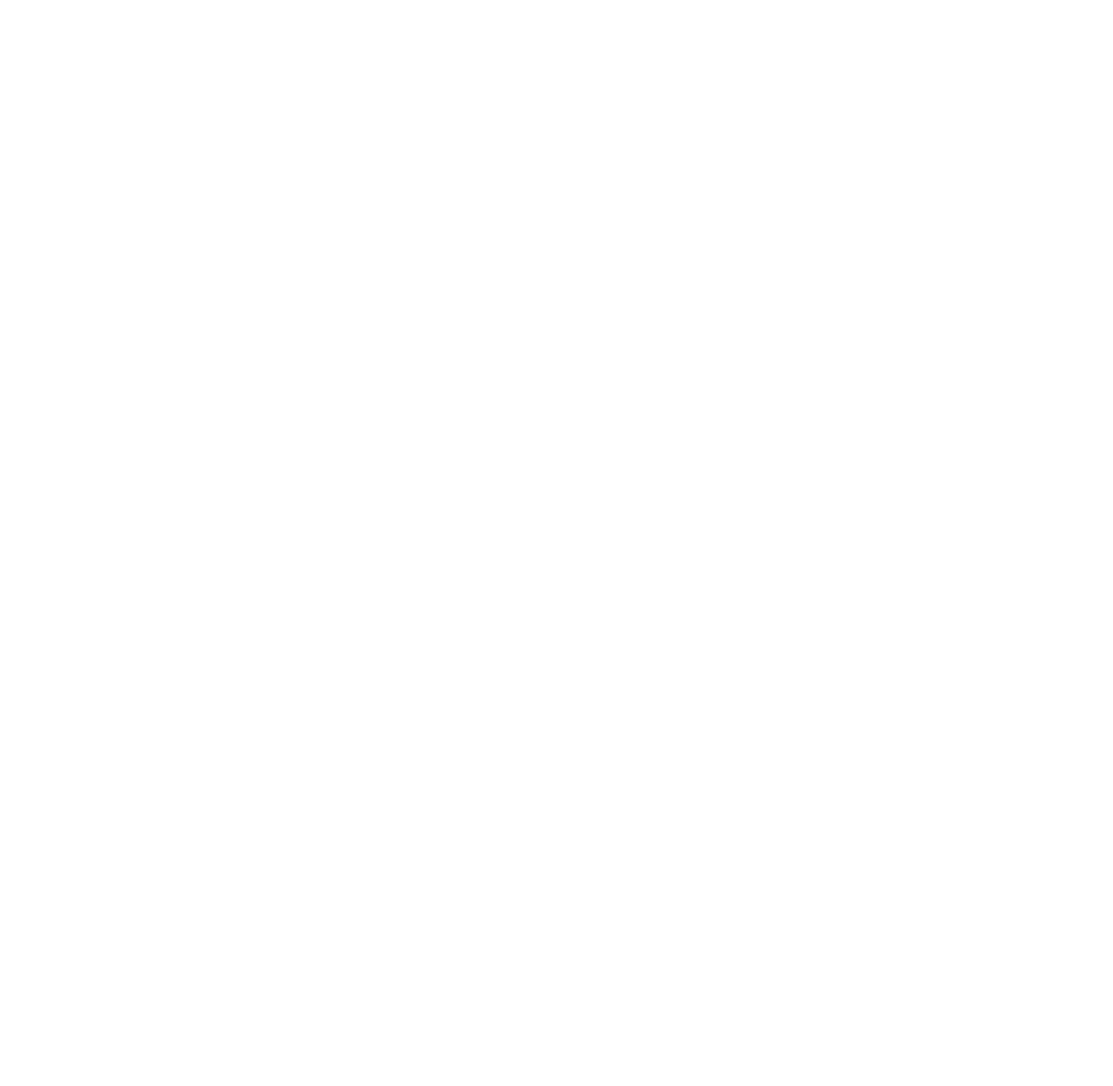
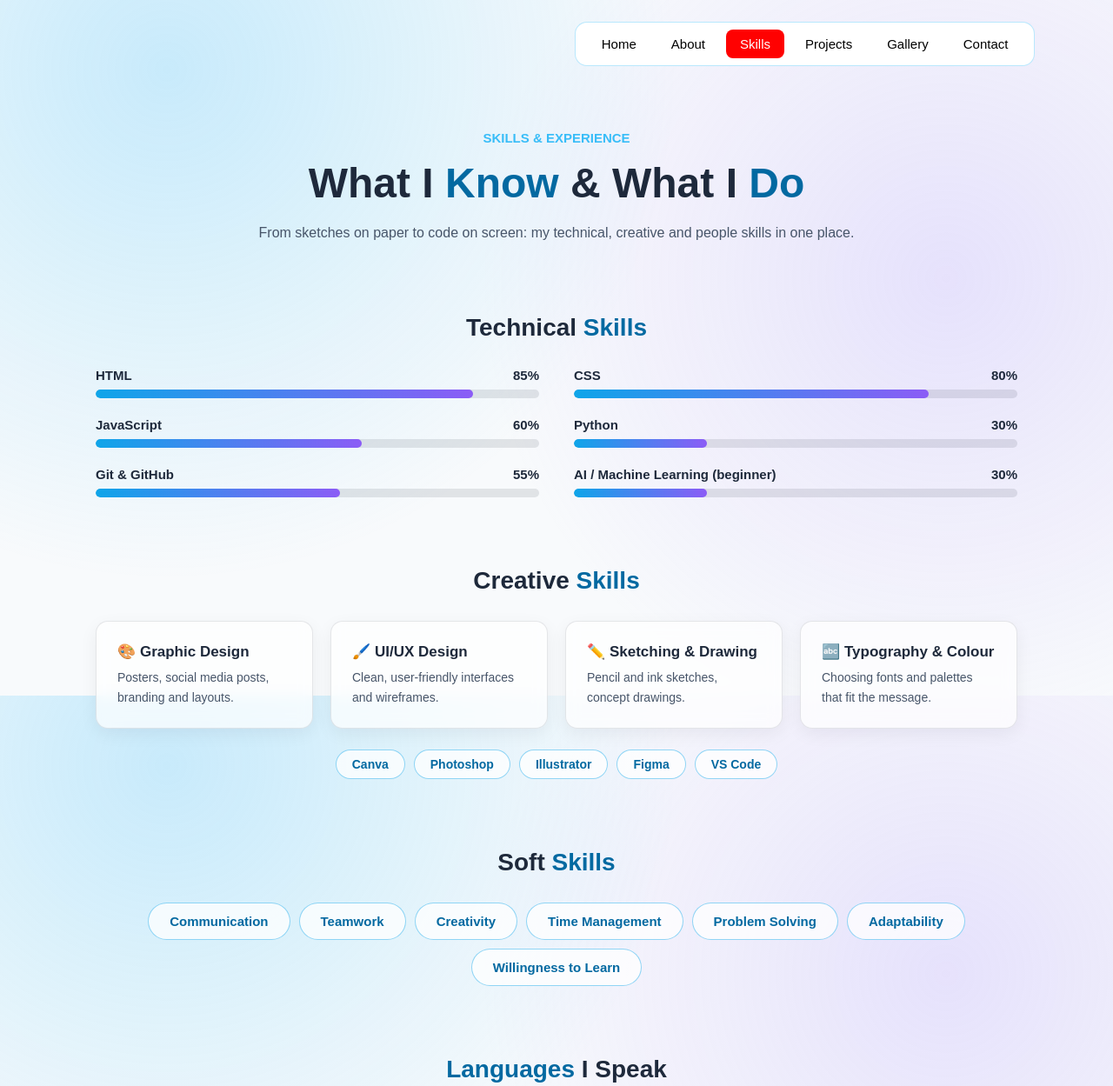
Before and after one commit to Deepak-Lamsal/My-Structured-Portfolio, a plain HTML site: page skills.html in a window 1280 px wide. Shown: the top 1249 px of the page at 87% size. Before the commit the page ends 800 px from the top, so only its background shows below. Drawn offline with Linux system fonts and the light colour scheme.

Commit message:
skills section started

```diff
--- a/skills.html
+++ b/skills.html
@@ -0,0 +1,121 @@
+<!DOCTYPE html>
+<html lang="en">
+<head>
+    <meta charset="UTF-8">
+    <meta name="viewport" content="width=device-width, initial-scale=1.0">
+    <title>Skills | Deepak Lamsal</title>
+    <link rel="stylesheet" href="style.css">
+</head>
+<body>
+
+<header>
+    <nav>
+        <a href="index.html">Home</a>
+        <a href="about.html">About</a>
+        <a href="skills.html" class="active">Skills</a>
+        <a href="projects.html">Projects</a>
+        <a href="gallery.html">Gallery</a>
+        <a href="contact.html">Contact</a>
+    </nav>
+</header>
+
+<main class="skills-page">
+
+    <!-- TITLE -->
+    <section class="skills-hero">
+        <p class="eyebrow">SKILLS & EXPERIENCE</p>
+        <h1>What I <span>Know</span> & What I <span>Do</span></h1>
+        <p>From sketches on paper to code on screen: my technical, creative and people skills in one place.</p>
+    </section>
+
+    <!-- TECHNICAL SKILLS -->
+    <section class="skills-block">
+        <h2>Technical <span>Skills</span></h2>
+        <div class="bars">
+            <div class="bar"><div class="bar-top"><span>HTML</span><span>85%</span></div><div class="track"><div class="fill" style="width:85%"></div></div></div>
+            <div class="bar"><div class="bar-top"><span>CSS</span><span>80%</span></div><div class="track"><div class="fill" style="width:80%"></div></div></div>
+            <div class="bar"><div class="bar-top"><span>JavaScript</span><span>60%</span></div><div class="track"><div class="fill" style="width:60%"></div></div></div>
+            <div class="bar"><div class="bar-top"><span>Python</span><span>30%</span></div><div class="track"><div class="fill" style="width:30%"></div></div></div>
+            <div class="bar"><div class="bar-top"><span>Git & GitHub</span><span>55%</span></div><div class="track"><div class="fill" style="width:55%"></div></div></div>
+            <div class="bar"><div class="bar-top"><span>AI / Machine Learning (beginner)</span><span>30%</span></div><div class="track"><div class="fill" style="width:30%"></div></div></div>
+        </div>
+    </section>
+
+    <!-- CREATIVE SKILLS -->
+    <section class="skills-block">
+        <h2>Creative <span>Skills</span></h2>
+        <div class="skill-cards">
+            <div class="skill-card"><h3>🎨 Graphic Design</h3><p>Posters, social media posts, branding and layouts.</p></div>
+            <div class="skill-card"><h3>🖌️ UI/UX Design</h3><p>Clean, user-friendly interfaces and wireframes.</p></div>
+            <div class="skill-card"><h3>✏️ Sketching & Drawing</h3><p>Pencil and ink sketches, concept drawings.</p></div>
+            <div class="skill-card"><h3>🔤 Typography & Colour</h3><p>Choosing fonts and palettes that fit the message.</p></div>
+        </div>
+        <div class="chips">
+            <span>Canva</span><span>Photoshop</span><span>Illustrator</span><span>Figma</span><span>VS Code</span>
+        </div>
+    </section>
+
+    <!-- SOFT SKILLS -->
+    <section class="skills-block">
+        <h2>Soft <span>Skills</span></h2>
+        <div class="chips big">
+            <span>Communication</span><span>Teamwork</span><span>Creativity</span>
+            <span>Time Management</span><span>Problem Solving</span><span>Adaptability</span>
+            <span>Willingness to Learn</span>
+        </div>
+    </section>
+
+    <!-- LANGUAGES -->
+    <section class="skills-block">
+        <h2><span>Languages</span> I Speak</h2>
+        <div class="skill-cards three">
+            <div class="skill-card"><h3>Nepali</h3><p>Native</p></div>
+            <div class="skill-card"><h3>English</h3><p>Professional working level</p></div>
+            <div class="skill-card"><h3>Hindi</h3><p>Conversational</p></div>
+        </div>
+    </section>
+
+    <!-- EXPERIENCE -->
+    <section class="skills-block">
+        <h2>Working <span>Experience</span></h2>
+        <div class="timeline">
+            <div class="timeline-item">
+                <span class="dot"></span>
+                <h4>Junior Graphic Designer</h4>
+                <small>Company name · 2025 – Present</small>
+                <p>Designed social media posts, posters and branding materials for clients.</p>
+            </div>
+            <div class="timeline-item">
+                <span class="dot"></span>
+                <h4>Freelance / Internship</h4>
+                <small>Company name · Year</small>
+                <p>Describe what you did and what you learned.</p>
+            </div>
+            <div class="timeline-item">
+                <span class="dot"></span>
+                <h4>BITM Student</h4>
+                <small>Tribhuvan University · Present</small>
+                <p>Studying Information Technology Management.</p>
+            </div>
+        </div>
+    </section>
+
+    <!-- SKETCHES -->
+    <section class="skills-block">
+        <h2>My <span>Sketches</span></h2>
+        <div class="sketch-grid">
+            <figure><img src="sketch1.jpg" alt="Sketch 1"><figcaption>Portrait sketch</figcaption></figure>
+            <figure><img src="sketch2.jpg" alt="Sketch 2"><figcaption>Landscape drawing</figcaption></figure>
+            <figure><img src="sketch3.jpg" alt="Sketch 3"><figcaption>Concept design</figcaption></figure>
+            <figure><img src="sketch4.jpg" alt="Sketch 4"><figcaption>Pencil study</figcaption></figure>
+            <figure><img src="sketch5.jpg" alt="Sketch 5"><figcaption>Ink drawing</figcaption></figure>
+            <figure><img src="sketch6.jpg" alt="Sketch 6"><figcaption>Character sketch</figcaption></figure>
+        </div>
+    </section>
+
+</main>
+
+<!-- PASTE YOUR FOOTER HERE (copy from about.html) -->
+
+</body>
+</html>
--- a/skillstyle.css
+++ b/skillstyle.css
@@ -0,0 +1,218 @@
+/* ===== SKILLS PAGE (light theme) ===== */
+.skills-page {
+    max-width: 1100px;
+    margin: 0 auto;
+    padding: 150px 20px 80px;
+    color: #1e293b;
+}
+
+.skills-hero {
+    text-align: center;
+    max-width: 700px;
+    margin: 0 auto 80px;
+}
+
+.skills-hero h1 {
+    font-size: clamp(30px, 4.5vw, 48px);
+    line-height: 1.15;
+    margin: 8px 0 16px;
+}
+
+.skills-hero h1 span,
+.skills-block h2 span {
+    color: #0369a1;
+}
+
+.skills-hero p:last-child {
+    color: #475569;
+    line-height: 1.7;
+}
+
+.skills-block {
+    margin-bottom: 80px;
+}
+
+.skills-block h2 {
+    font-size: 28px;
+    text-align: center;
+    margin-bottom: 30px;
+}
+
+/* Progress bars */
+.bars {
+    display: grid;
+    grid-template-columns: repeat(2, 1fr);
+    gap: 22px 40px;
+}
+
+.bar-top {
+    display: flex;
+    justify-content: space-between;
+    font-size: 15px;
+    font-weight: bold;
+    margin-bottom: 8px;
+}
+
+.track {
+    height: 10px;
+    background: rgba(15, 23, 42, 0.1);
+    border-radius: 10px;
+    overflow: hidden;
+}
+
+.fill {
+    height: 100%;
+    border-radius: 10px;
+    background: linear-gradient(90deg, #0ea5e9, #8b5cf6);
+}
+
+/* Cards */
+.skill-cards {
+    display: grid;
+    grid-template-columns: repeat(4, 1fr);
+    gap: 20px;
+}
+
+.skill-cards.three {
+    grid-template-columns: repeat(3, 1fr);
+}
+
+.skill-card {
+    padding: 24px;
+    background: rgba(255, 255, 255, 0.7);
+    backdrop-filter: blur(8px);
+    -webkit-backdrop-filter: blur(8px);
+    border: 1px solid rgba(15, 23, 42, 0.1);
+    border-radius: 14px;
+    box-shadow: 0 6px 20px rgba(15, 23, 42, 0.06);
+    transition: transform 0.3s ease, border-color 0.3s ease;
+}
+
+.skill-card:hover {
+    transform: translateY(-5px);
+    border-color: #0ea5e9;
+}
+
+.skill-card h3 {
+    font-size: 17px;
+    margin-bottom: 8px;
+}
+
+.skill-card p {
+    color: #475569;
+    font-size: 14px;
+    line-height: 1.6;
+}
+
+/* Chips */
+.chips {
+    display: flex;
+    flex-wrap: wrap;
+    justify-content: center;
+    gap: 10px;
+    margin-top: 24px;
+}
+
+.chips span {
+    padding: 8px 18px;
+    background: rgba(255, 255, 255, 0.75);
+    border: 1px solid rgba(14, 165, 233, 0.45);
+    border-radius: 30px;
+    font-size: 14px;
+    font-weight: bold;
+    color: #0369a1;
+}
+
+.chips.big {
+    margin-top: 0;
+}
+
+.chips.big span {
+    padding: 12px 24px;
+    font-size: 15px;
+}
+
+/* Timeline (works on light background) */
+.skills-block .timeline {
+    max-width: 720px;
+    margin: 0 auto;
+    padding-left: 30px;
+    border-left: 2px solid rgba(15, 23, 42, 0.15);
+}
+
+.skills-block .timeline-item {
+    position: relative;
+    margin-bottom: 30px;
+}
+
+.skills-block .timeline-item .dot {
+    position: absolute;
+    left: -39px;
+    top: 4px;
+    width: 14px;
+    height: 14px;
+    background: #0ea5e9;
+    border-radius: 50%;
+    box-shadow: 0 0 0 4px #eef4fb;
+}
+
+.skills-block .timeline-item h4 {
+    font-size: 18px;
+    margin-bottom: 4px;
+}
+
+.skills-block .timeline-item small {
+    display: block;
+    color: #0369a1;
+    font-weight: bold;
+    margin-bottom: 6px;
+}
+
+.skills-block .timeline-item p {
+    color: #475569;
+    font-size: 14px;
+    line-height: 1.7;
+}
+
+/* Sketch gallery */
+.sketch-grid {
+    display: grid;
+    grid-template-columns: repeat(3, 1fr);
+    gap: 20px;
+}
+
+.sketch-grid figure {
+    overflow: hidden;
+    border-radius: 14px;
+    background: #ffffff;
+    border: 1px solid rgba(15, 23, 42, 0.1);
+    box-shadow: 0 6px 20px rgba(15, 23, 42, 0.08);
+}
+
+.sketch-grid img {
+    display: block;
+    width: 100%;
+    height: 260px;
+    object-fit: cover;
+    transition: transform 0.4s ease;
+}
+
+.sketch-grid figure:hover img {
+    transform: scale(1.06);
+}
+
+.sketch-grid figcaption {
+    padding: 12px 14px;
+    font-size: 14px;
+    font-weight: bold;
+}
+
+/* Mobile */
+@media (max-width: 850px) {
+    .skills-page { padding-top: 130px; }
+    .bars,
+    .skill-cards,
+    .skill-cards.three,
+    .sketch-grid { grid-template-columns: 1fr; }
+    .sketch-grid img { height: 220px; }
+}
--- a/style.css
+++ b/style.css
@@ -639,3 +639,221 @@ nav a.active {
         grid-template-columns: 1fr;
     }
 }
+/* ===== SKILLS PAGE (light theme) ===== */
+.skills-page {
+    max-width: 1100px;
+    margin: 0 auto;
+    padding: 150px 20px 80px;
+    color: #1e293b;
+}
+
+.skills-hero {
+    text-align: center;
+    max-width: 700px;
+    margin: 0 auto 80px;
+}
+
+.skills-hero h1 {
+    font-size: clamp(30px, 4.5vw, 48px);
+    line-height: 1.15;
+    margin: 8px 0 16px;
+}
+
+.skills-hero h1 span,
+.skills-block h2 span {
+    color: #0369a1;
+}
+
+.skills-hero p:last-child {
+    color: #475569;
+    line-height: 1.7;
+}
+
+.skills-block {
+    margin-bottom: 80px;
+}
+
+.skills-block h2 {
+    font-size: 28px;
+    text-align: center;
+    margin-bottom: 30px;
+}
+
+/* Progress bars */
+.bars {
+    display: grid;
+    grid-template-columns: repeat(2, 1fr);
+    gap: 22px 40px;
+}
+
+.bar-top {
+    display: flex;
+    justify-content: space-between;
+    font-size: 15px;
+    font-weight: bold;
+    margin-bottom: 8px;
+}
+
+.track {
+    height: 10px;
+    background: rgba(15, 23, 42, 0.1);
+    border-radius: 10px;
+    overflow: hidden;
+}
+
+.fill {
+    height: 100%;
+    border-radius: 10px;
+    background: linear-gradient(90deg, #0ea5e9, #8b5cf6);
+}
+
+/* Cards */
+.skill-cards {
+    display: grid;
+    grid-template-columns: repeat(4, 1fr);
+    gap: 20px;
+}
+
+.skill-cards.three {
+    grid-template-columns: repeat(3, 1fr);
+}
+
+.skill-card {
+    padding: 24px;
+    background: rgba(255, 255, 255, 0.7);
+    backdrop-filter: blur(8px);
+    -webkit-backdrop-filter: blur(8px);
+    border: 1px solid rgba(15, 23, 42, 0.1);
+    border-radius: 14px;
+    box-shadow: 0 6px 20px rgba(15, 23, 42, 0.06);
+    transition: transform 0.3s ease, border-color 0.3s ease;
+}
+
+.skill-card:hover {
+    transform: translateY(-5px);
+    border-color: #0ea5e9;
+}
+
+.skill-card h3 {
+    font-size: 17px;
+    margin-bottom: 8px;
+}
+
+.skill-card p {
+    color: #475569;
+    font-size: 14px;
+    line-height: 1.6;
+}
+
+/* Chips */
+.chips {
+    display: flex;
+    flex-wrap: wrap;
+    justify-content: center;
+    gap: 10px;
+    margin-top: 24px;
+}
+
+.chips span {
+    padding: 8px 18px;
+    background: rgba(255, 255, 255, 0.75);
+    border: 1px solid rgba(14, 165, 233, 0.45);
+    border-radius: 30px;
+    font-size: 14px;
+    font-weight: bold;
+    color: #0369a1;
+}
+
+.chips.big {
+    margin-top: 0;
+}
+
+.chips.big span {
+    padding: 12px 24px;
+    font-size: 15px;
+}
+
+/* Timeline (works on light background) */
+.skills-block .timeline {
+    max-width: 720px;
+    margin: 0 auto;
+    padding-left: 30px;
+    border-left: 2px solid rgba(15, 23, 42, 0.15);
+}
+
+.skills-block .timeline-item {
+    position: relative;
+    margin-bottom: 30px;
+}
+
+.skills-block .timeline-item .dot {
+    position: absolute;
+    left: -39px;
+    top: 4px;
+    width: 14px;
+    height: 14px;
+    background: #0ea5e9;
+    border-radius: 50%;
+    box-shadow: 0 0 0 4px #eef4fb;
+}
+
+.skills-block .timeline-item h4 {
+    font-size: 18px;
+    margin-bottom: 4px;
+}
+
+.skills-block .timeline-item small {
+    display: block;
+    color: #0369a1;
+    font-weight: bold;
+    margin-bottom: 6px;
+}
+
+.skills-block .timeline-item p {
+    color: #475569;
+    font-size: 14px;
+    line-height: 1.7;
+}
+
+/* Sketch gallery */
+.sketch-grid {
+    display: grid;
+    grid-template-columns: repeat(3, 1fr);
+    gap: 20px;
+}
+
+.sketch-grid figure {
+    overflow: hidden;
+    border-radius: 14px;
+    background: #ffffff;
+    border: 1px solid rgba(15, 23, 42, 0.1);
+    box-shadow: 0 6px 20px rgba(15, 23, 42, 0.08);
+}
+
+.sketch-grid img {
+    display: block;
+    width: 100%;
+    height: 260px;
+    object-fit: cover;
+    transition: transform 0.4s ease;
+}
+
+.sketch-grid figure:hover img {
+    transform: scale(1.06);
+}
+
+.sketch-grid figcaption {
+    padding: 12px 14px;
+    font-size: 14px;
+    font-weight: bold;
+}
+
+/* Mobile */
+@media (max-width: 850px) {
+    .skills-page { padding-top: 130px; }
+    .bars,
+    .skill-cards,
+    .skill-cards.three,
+    .sketch-grid { grid-template-columns: 1fr; }
+    .sketch-grid img { height: 220px; }
+}
```
